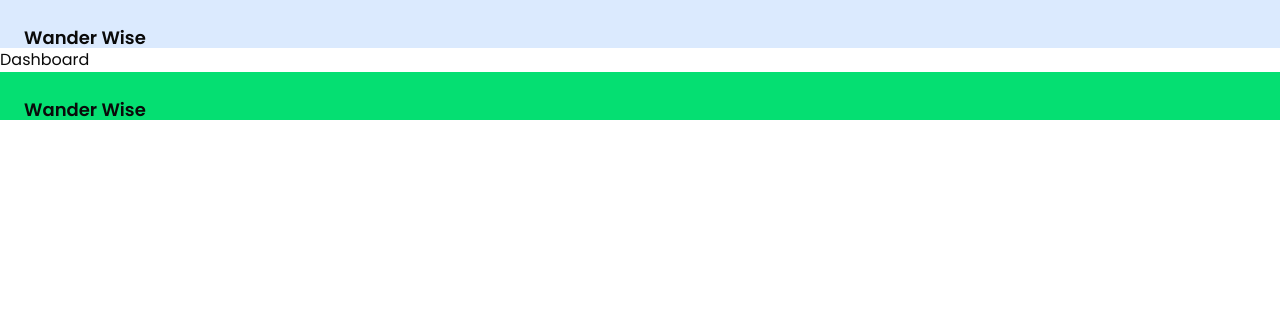
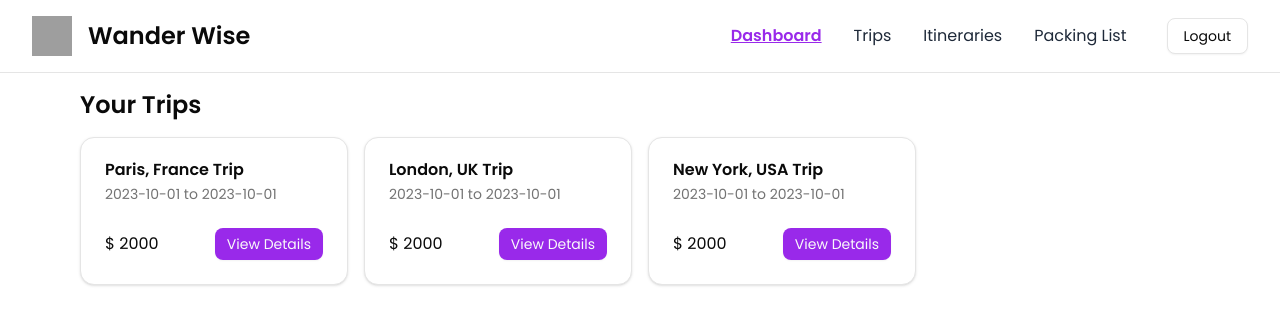
Before and after one commit to moonbeeez11/travelplan, a React (Vite) app: page /dashboard in a window 1280 px wide. Shown: the top 324 px of the page. Built offline with nearby package versions, Linux system fonts and the light colour scheme; sample sign-in values are in the browser's storage; grey boxes are pictures that could not be loaded.

Commit message:
api request, trip cards, loading

```diff
--- /dev/null
+++ b/src/components/dashboardComponents/UserTrips.jsx
@@ -0,0 +1,61 @@
+import useApi from '@/hooks/useApi'
+import React from 'react'
+import {
+    Card,
+    CardAction,
+    CardContent,
+    CardDescription,
+    CardFooter,
+    CardHeader,
+    CardTitle,
+} from "@/components/ui/card"
+import { Button } from '../ui/button'
+import Loading from '../shared/Loading'
+
+const UserTrips = () => {
+    // const {data, loading, error} = useApi("/trips");
+
+    // if(loading) return <Loading text='Getting your trips' />
+    // if(error) return <div>Error: {error.message}</div>
+    // console.log(data);
+
+    const data = [
+        { _id: 1, title: "Paris, France Trip", budget: 2000, startDate: "2023-10-01", endDate: "2023-10-01" },
+        { _id: 2, title: "London, UK Trip", budget: 2000, startDate: "2023-10-01", endDate: "2023-10-01" },
+        { _id: 3, title: "New York, USA Trip", budget: 2000, startDate: "2023-10-01", endDate: "2023-10-01" },
+    ]
+
+    return (
+        <section>
+            <h2 className="text-2xl font-bold mb-4">Your Trips</h2>
+            <div className='grid grid-cols-1 md:grid-cols-2 lg:grid-cols-4 gap-4'>
+                {
+                    data.map((trip) => {
+                        return (
+                            <Card key={trip._id} className="border hover:shadow-lg transition-shadow">
+                                <CardHeader>
+                                    <CardTitle>{trip.title}</CardTitle>
+                                    <CardDescription>{trip.startDate} to {trip.endDate}</CardDescription>
+                                </CardHeader>
+                                {/* <CardContent>
+                                    <p>
+                                        Start Date: {trip.startDate} <br />
+                                        End Date: {trip.endDate} <br />
+                                    </p>
+                                </CardContent> */}
+                                <CardFooter className={"flex justify-between items-baseline"}>
+                                    <p className='font-medium'>$ {trip.budget}</p>
+                                    <a href={`/trips/${trip._id}`}>
+                                    <Button size="sm">View Details</Button>
+                                    </a>
+                                </CardFooter>
+                            </Card>
+                        )
+                    })
+                }
+            </div>
+        </section>
+    )
+}
+
+export default UserTrips
--- a/src/components/layout/AppLayout.jsx
+++ b/src/components/layout/AppLayout.jsx
@@ -1,17 +1,12 @@
 import React from 'react'
 import { Outlet } from 'react-router-dom'
+import AppNavbar from '../shared/AppNavbar'
 
 const AppLayout = () => {
   return (
     <>
-    <div className="h-10 w-full bg-blue-100 p-6">
-        <h1 className="text-lg font-bold">Wander Wise</h1>
-    </div>
-        <Outlet />
-        <div className="h-10 w-full bg-green-400 p-6">
-        <h1 className="text-lg font-bold">Wander Wise</h1>
-    </div>
-
+      <AppNavbar />
+      <Outlet />
     </>
   )
 }
--- /dev/null
+++ b/src/components/shared/AppNavbar.jsx
@@ -0,0 +1,34 @@
+import React from 'react'
+import { Button } from '../ui/button'
+import { NavLink } from 'react-router-dom'
+import useAuth from '@/hooks/useAuth';
+
+const AppNavbar = () => {
+    const {logout} = useAuth();
+  return (
+    <header className='flex items-center justify-between py-4 px-8 border-b'>
+        <div className='flex items-center gap-4'>
+            <img src="/logo.png" alt="logo" className='h-10 w-10' />
+            <h1 className='text-2xl font-bold'>Wander Wise</h1>
+        </div>
+
+        <div className='flex gap-10'>
+            <nav className='flex items-center gap-8 [&>a]:hover:underline font-medium text-gray-800'>
+                <NavLink to="/dashboard" className={({ isActive }) => isActive ? 'text-primary font-semibold underline' : ''}>Dashboard</NavLink>
+
+                <NavLink to="/trips" className={({ isActive }) => isActive ? 'text-primary font-semibold underline' : ''}>Trips</NavLink>
+
+                <NavLink to="/itineraries" className={({ isActive }) => isActive ? 'text-primary font-semibold underline' : ''}>Itineraries</NavLink>
+
+                <NavLink to="/packing" className={({ isActive }) => isActive ? 'text-primary font-semibold underline' : ''}>Packing List</NavLink>
+            </nav>
+            <div>
+                <Button variant="outline" onClick={logout}>Logout</Button>
+
+            </div>
+        </div>
+    </header>
+  )
+}
+
+export default AppNavbar
--- /dev/null
+++ b/src/components/shared/Loading.jsx
@@ -0,0 +1,25 @@
+import React from 'react'
+
+const Loading = ({text=""}) => {
+  return (
+    <div className={`min-h-screen bg-gray-50 flex items-center justify-center`}>
+      <div className="text-center">
+        {/* Animated Logo */}
+        <div className="flex items-center justify-center mb-8">
+          <div className="relative">
+            <div className="absolute inset-0 rounded-full bg-blue-200 animate-ping"></div>
+            <div className="relative rounded-full">
+              <img src="/logo.png" alt="wander wise" className='h-20 w-20 ' />
+            </div>
+          </div>
+        </div>
+
+        {/* Loading Text */}
+        <p className="text-xl text-gray-600 mb-2">{text || "Preparing your journey"}</p>
+        <p className="text-sm text-gray-500">This won't take long</p>
+      </div>
+    </div>
+  )
+}
+
+export default Loading
--- a/src/pages/Dashboard.jsx
+++ b/src/pages/Dashboard.jsx
@@ -1,8 +1,12 @@
+import UserTrips from '@/components/dashboardComponents/UserTrips'
 import React from 'react'
 
 const Dashboard = () => {
   return (
-    <div>Dashboard</div>
+    <main className='py-4 px-20'>
+
+      <UserTrips />
+    </main>
   )
 }
 
--- a/src/pages/LandingPage.jsx
+++ b/src/pages/LandingPage.jsx
@@ -5,9 +5,17 @@ import Footer from '@/components/landingComponents/Footer'
 import Hero from '@/components/landingComponents/Hero'
 import Navbar from '@/components/landingComponents/Navbar'
 import Testimmonials from '@/components/landingComponents/Testimmonials'
+import useAuth from '@/hooks/useAuth'
 import React from 'react'
+import { useNavigate } from 'react-router-dom'
 
 const LandingPage = () => {
+  const navigate = useNavigate();
+  const { token } = useAuth();
+
+  if (token) {
+    navigate("/dashboard");
+  }
   return (
     <>
       <Navbar />
--- a/src/pages/Login.jsx
+++ b/src/pages/Login.jsx
@@ -36,6 +36,12 @@ export default function Login() {
             password: "",
         },
     })
+
+    const {token} = useAuth();
+
+    if(token){
+        navigate("/dashboard");
+    }
 
     async function onSubmit(data) {
         const { email, password } = data;
--- a/src/pages/Signup.jsx
+++ b/src/pages/Signup.jsx
@@ -48,6 +48,13 @@ export default function Signup() {
             confirmPassword: "",
         },
     })
+
+    const {token} = useAuth();
+
+    if(token){
+        navigate("/dashboard");
+    }
+
 
     async function onSubmit(data) {
         const { name, email, password } = data;
```
Lines whose indentation alone changed are shown as unchanged.
